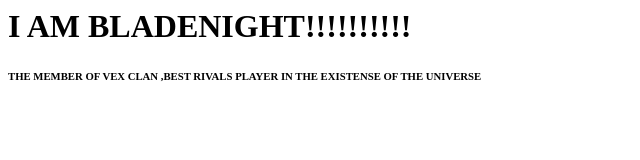
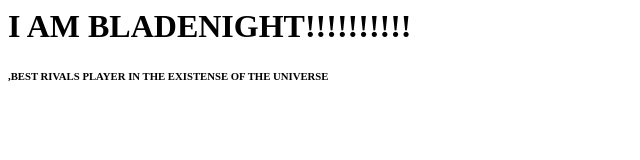
Before and after one commit to shlokdalwadi10/MUSICPLAYER, a plain HTML site: page index.html in a window 1280 px wide. Shown: the whole page, without its empty margins (0-640 px from the left). Drawn offline with Linux system fonts and the light colour scheme.

Commit message:
Fix heading formatting in index.html

```diff
--- a/index.html
+++ b/index.html
@@ -5,7 +5,7 @@
   <body>
     <h1>I AM BLADENIGHT!!!!!!!!!!
     </h1>
-<h6> THE MEMBER OF VEX CLAN ,BEST RIVALS PLAYER IN THE EXISTENSE OF THE UNIVERSE
+<h6>  ,BEST RIVALS PLAYER IN THE EXISTENSE OF THE UNIVERSE
 </h6>
   </body>
 </head>
```
